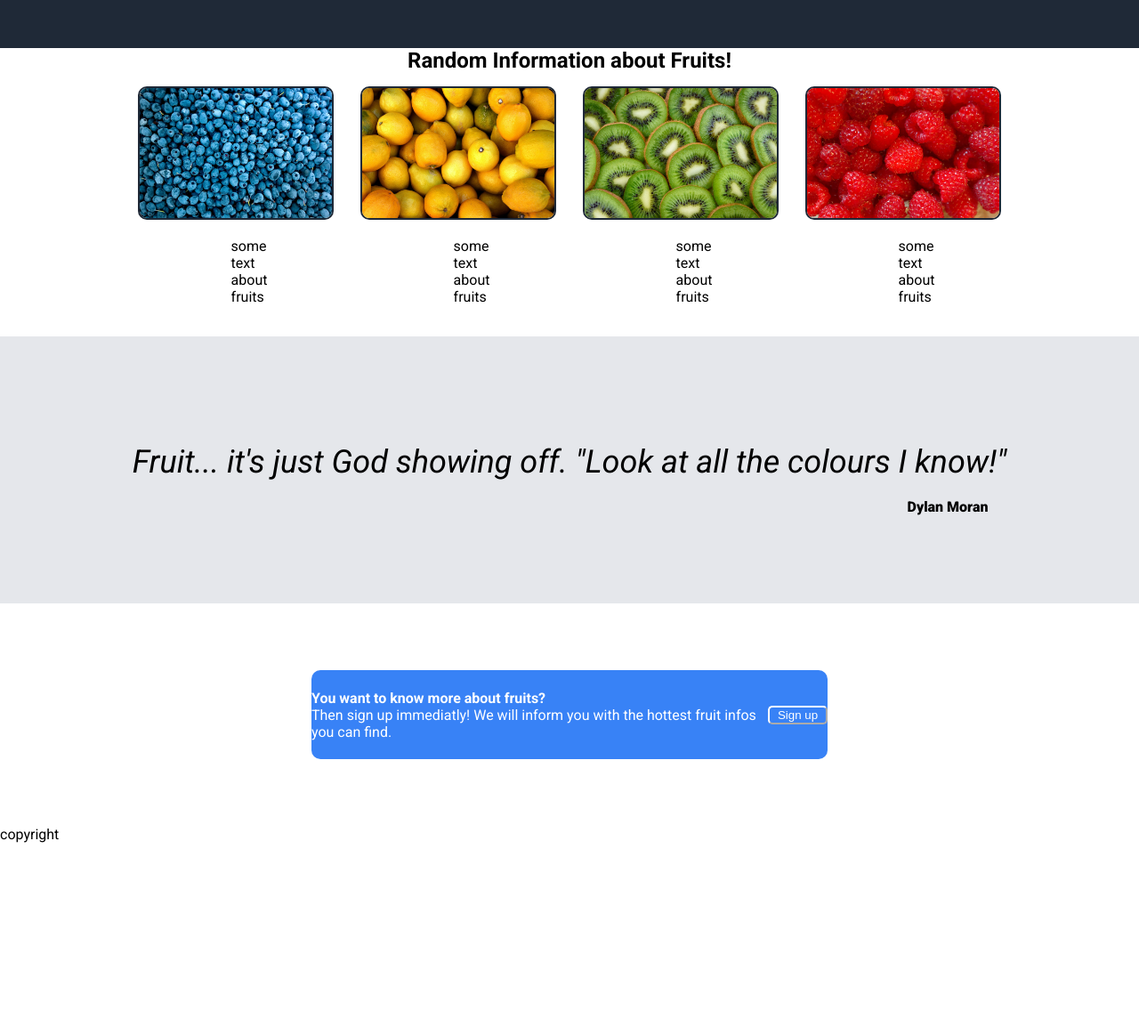
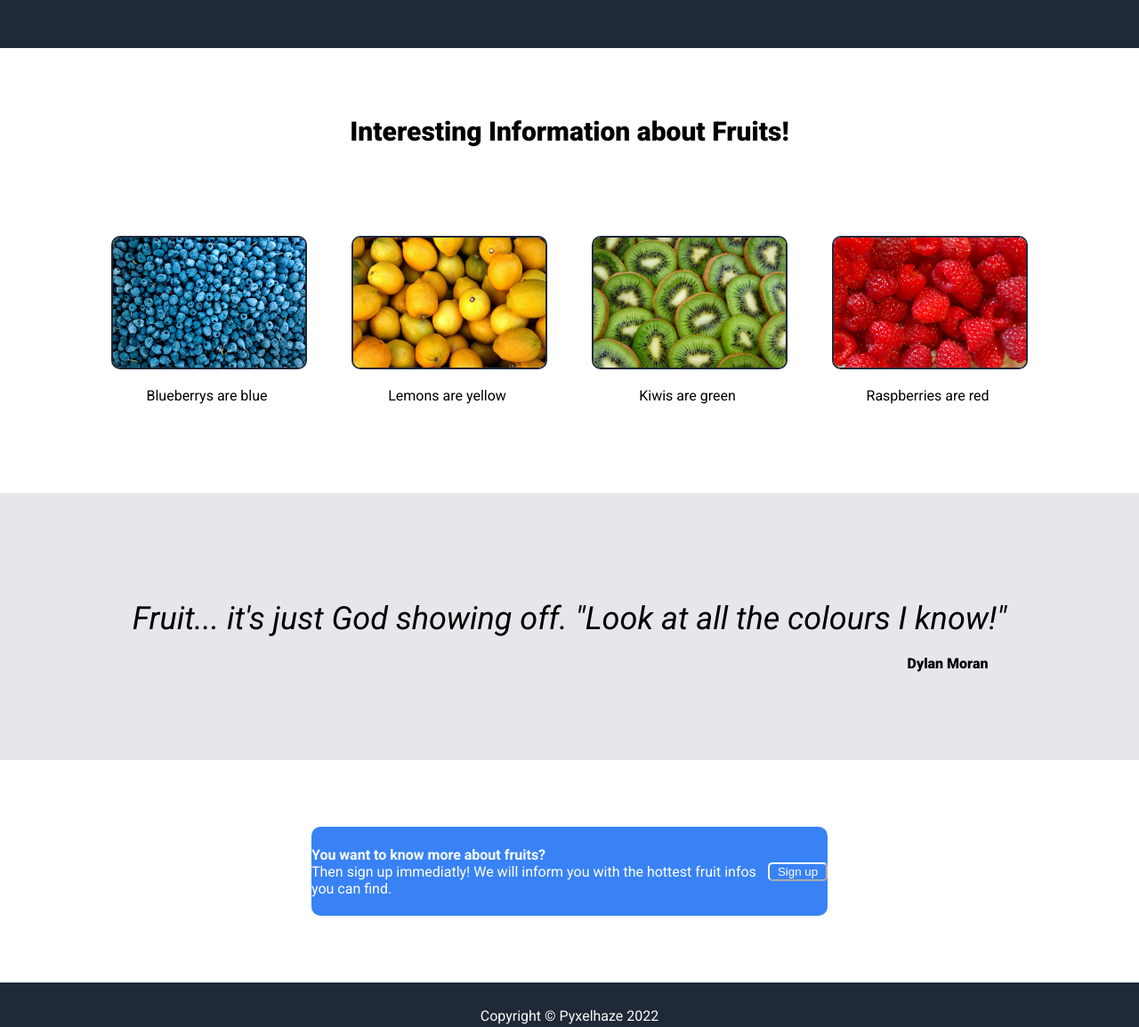
Before and after one commit to pyxelhaze/odin-theLandingPage, a plain HTML site: page index.html in a window 1280 px wide. Shown: the part 440-1594 px from the top of the page at 89% size. Before the commit the page ends 1387 px from the top, so only its background shows below. Drawn offline with Linux system fonts and the light colour scheme.

Commit message:
finished

```diff
--- a/index.html
+++ b/index.html
@@ -44,24 +44,24 @@
       </div>
       <!-- middle part with fruit info-->
       <div class="middle">
-        <h2>Random Information about Fruits!</h2>
+        <h2>Interesting Information about Fruits!</h2>
 
         <div class="info">
           <div class="infopic">
             <img class = "img2" src="./pictures/blueberrys.jpeg" />
-            <div class="infotext">some text about fruits</div>
+            <div class="infotext">Blueberrys are blue</div>
           </div>
           <div class="infopic">
             <img class = "img2" src="./pictures/citronen.jpeg" />
-            <div class="infotext">some text about fruits</div>
+            <div class="infotext">Lemons are yellow</div>
           </div>
           <div class="infopic">
             <img class = "img2" src="./pictures/kiwi.jpeg" />
-            <div class="infotext">some text about fruits</div>
+            <div class="infotext">Kiwis are green</div>
           </div>
           <div class="infopic">
             <img class = "img2" src="./pictures/rasperrys.jpeg" />
-            <div class="infotext">some text about fruits</div>
+            <div class="infotext">Raspberries are red</div>
           </div>
         </div>
       </div>
@@ -90,7 +90,7 @@
         </div>
       </div>
       <div class="footer">
-        <p>copyright</p>
+        <p>Copyright ©  Pyxelhaze 2022</p>
       </div>
     </body>
   </div>
--- a/styles.css
+++ b/styles.css
@@ -72,26 +72,32 @@ a {
   align-items: center;
   justify-content: center;
   flex-direction: column;
+  height: 500px;
 }
 .info {
   display: flex;
   align-items: center;
-
   justify-content: center;
-
+  margin-top: 75px;
+}
+h2 {
+  font-size: 30px;
+  font-weight: 900;
 }
 .infotext {
   display: flex;
-  width: 25px;
-  padding: 20px;
+  width: 200px;
+  padding-top: 20px;
   align-items: center;
   justify-content: center;
-  padding-left: 125px;
+  padding-left: 15px;
 }
 .infopic {
   display: flex;
   flex-direction: column;
-  margin: 15px
+  margin-top: 25px;
+  margin-bottom: 75px;
+  margin: 25px;
 }
 
 .img2  {
@@ -145,3 +151,12 @@ a {
   border-radius: 5px;
   width: 75px;
 }
+.footer {
+  color: #f9faf8;
+  background-color: #1f2937;
+  display: flex;
+  align-items: center;
+  justify-content: center;
+  height: 75px;
+
+}
```
